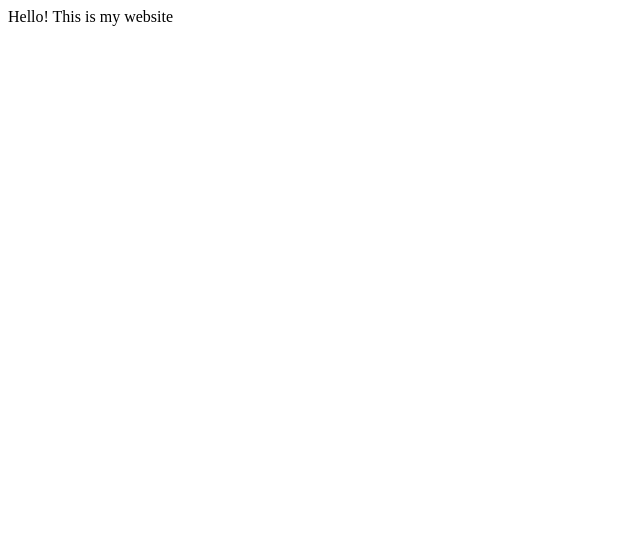
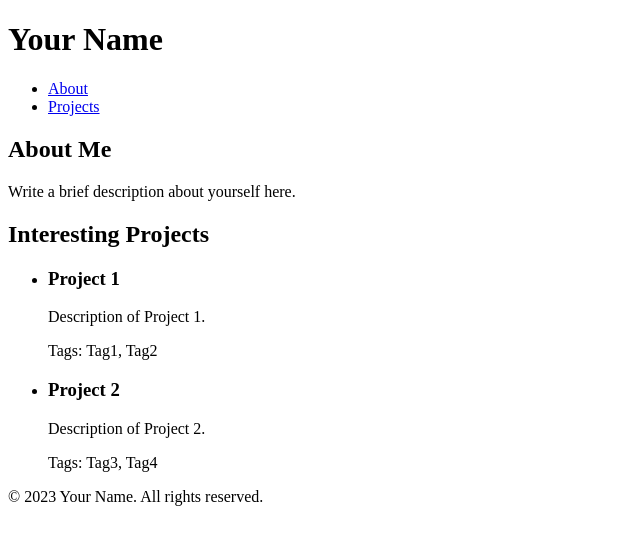
Before and after one commit to jaimeromero-f/jaimeromero-f.github.io, a plain HTML site: page index.html in a window 1280 px wide. Shown: the whole page, without its empty margins (0-640 px from the left). Drawn offline with Linux system fonts and the light colour scheme.

Commit message:
Update index.html

```diff
--- a/index.html
+++ b/index.html
@@ -1 +1,47 @@
-Hello! This is my website
+<!DOCTYPE html>
+<html lang="en">
+<head>
+    <meta charset="UTF-8">
+    <meta name="viewport" content="width=device-width, initial-scale=1.0">
+    <title>Your Name - Personal Website</title>
+</head>
+<body>
+    <header>
+        <h1>Your Name</h1>
+        <nav>
+            <ul>
+                <li><a href="#about">About</a></li>
+                <li><a href="#projects">Projects</a></li>
+            </ul>
+        </nav>
+    </header>
+
+    <main>
+        <section id="about">
+            <h2>About Me</h2>
+            <p>Write a brief description about yourself here.</p>
+        </section>
+
+        <section id="projects">
+            <h2>Interesting Projects</h2>
+            <ul>
+                <li>
+                    <h3>Project 1</h3>
+                    <p>Description of Project 1.</p>
+                    <p>Tags: <span class="tag">Tag1</span>, <span class="tag">Tag2</span></p>
+                </li>
+                <li>
+                    <h3>Project 2</h3>
+                    <p>Description of Project 2.</p>
+                    <p>Tags: <span class="tag">Tag3</span>, <span class="tag">Tag4</span></p>
+                </li>
+                <!-- Add more project list items as needed -->
+            </ul>
+        </section>
+    </main>
+
+    <footer>
+        <p>&copy; 2023 Your Name. All rights reserved.</p>
+    </footer>
+</body>
+</html>
```
